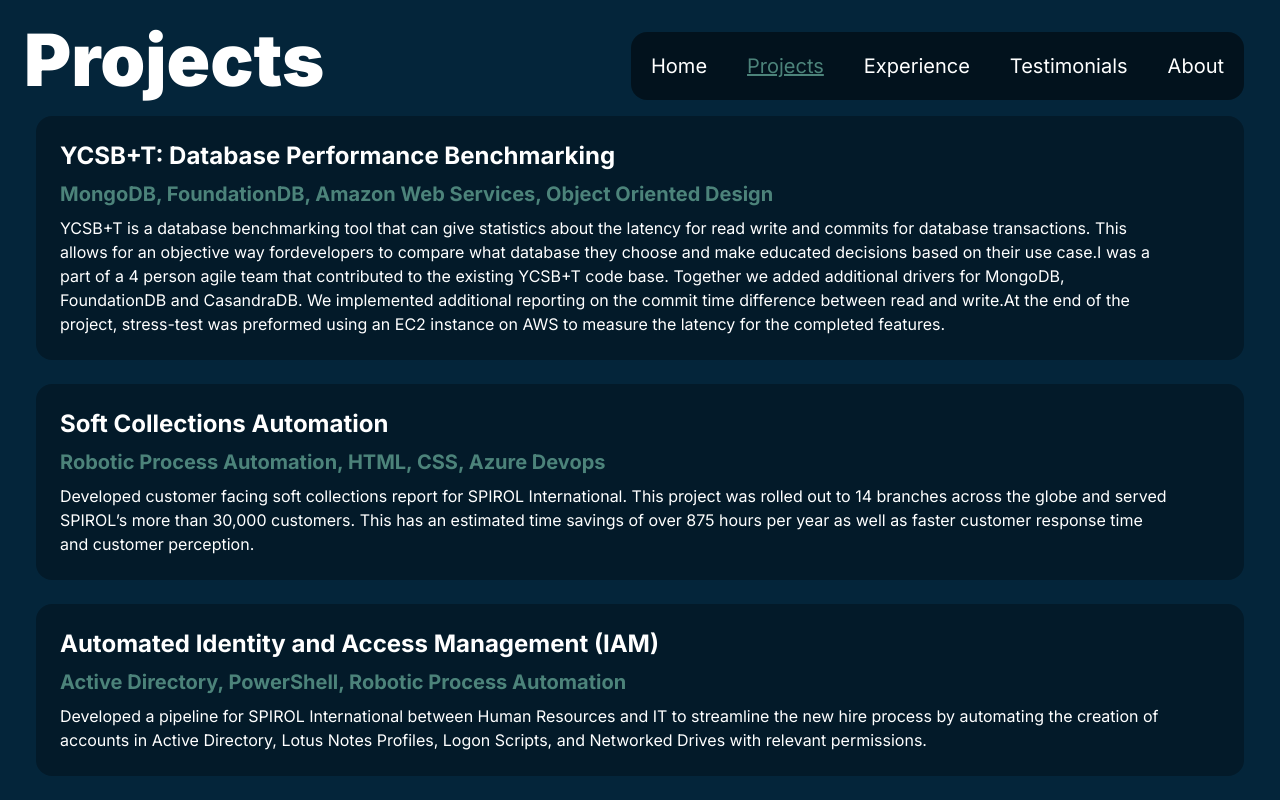
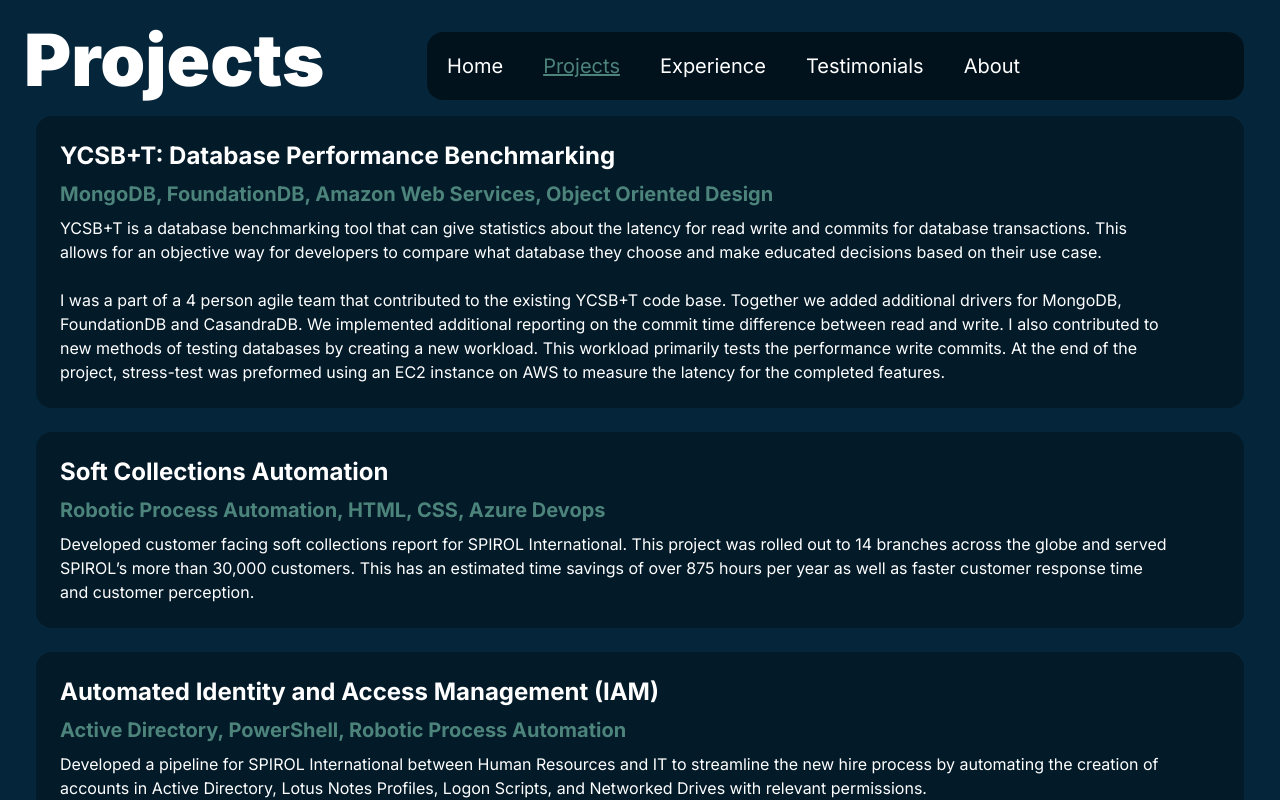
Before and after one commit to josh-torre/josh-torre.github.io, a Next.js app: page /projects in a window 1280 px wide. Shown: the top 800 px of the page. Built offline with nearby package versions, Linux system fonts and the light colour scheme.

Commit message:
Working version

```diff
--- a/package.json
+++ b/package.json
@@ -9,7 +9,6 @@
     "lint": "next lint"
   },
   "dependencies": {
-    "@next/font": "^14.2.5",
     "framer-motion": "^11.3.19",
     "next": "14.2.5",
     "react": "^18",
--- a/src/app/Core Components/Core Card.tsx
+++ b/src/app/Core Components/Core Card.tsx
@@ -1,7 +1,7 @@
 type CardData = {
     title: string;
     subHeading: string;
-    bodyText: string;
+    bodyText: JSX.Element;
     optionalJSX: JSX.Element | undefined;
 };
 
@@ -15,7 +15,7 @@ export function MakeCard({title, subHeading, bodyText, optionalJSX}: CardData) :
                 <div className="p-6">
                     <p className="font-bold text-my-white text-2xl pb-2">{title}</p>
                     <p className='text-xl font-bold text-my-teal pb-2'>{subHeading}</p>
-                    <p className="text-l text-my-white">{bodyText}</p>
+                    {bodyText}
                 </div>
                 <div className={"p-6 flex-col-1 m-auto " + sideContentSize}>
                     {optionalJSX}
--- a/src/app/Core Components/Navigation Bar.tsx
+++ b/src/app/Core Components/Navigation Bar.tsx
@@ -4,11 +4,10 @@ import {usePathname} from "next/navigation";
 
 
 export const NavBar : JSX.Element =
-    (
-        <div className="p-3 pt-1">
-            <div className="bg-black bg-opacity-50 h-fit w-fit rounded-2xl flex float-right">
+    (<div className="p-3 pt-1">
+            <div className="bg-black bg-opacity-50 h-fit w-[90%] rounded-2xl flex float-right">
                 <nav>
-                    <ul className="flex m-auto text-white select-none flex-wrap">
+                    <ul className="flex w-full text-white select-none place-content-center flex-wrap">
                         <NavBarLocation name={"Home"} href={"/"}/>
                         <NavBarLocation name={"Projects"} href={"/projects"}/>
                         <NavBarLocation name={"Experience"} href={"/experience"} />
@@ -17,8 +16,7 @@ export const NavBar : JSX.Element =
                     </ul>
                 </nav>
             </div>
-        </div>
-    );
+        </div>);
 
 
 type BarLocationInfo ={
--- a/src/app/about/page.tsx
+++ b/src/app/about/page.tsx
@@ -59,7 +59,7 @@ const AboutMeText: JSX.Element =
                 <p className=""> Hi! I’m a
                     Computer Science student at Northeastern University.
                     Besides a student, I am also . When I am not working, you can find me at the Huntington Ave <a href="https://locations.dunkindonuts.com/en/ma/boston/360-huntington-ave/341489?utm_source=google&utm_medium=local&utm_campaign=localmaps&utm_content=341489&y_source=1_MTIxMTEzMTItNzE1LWxvY2F0aW9uLndlYnNpdGU%3D" target="_blank"
-                                                                                                                     className="text-orange-500 font-bold">Dunkin'</a> or meeting my friends
+                                                                                                                     className="text-orange-500 font-bold">Dunkin&apos;</a> or meeting my friends
                     for some late night Mamacitas.</p>
                 <p className="pt-6">As a professional, <strong className="font-bold text-my-lighter-teal">I am a results-driven software engineer with a background in successful
                     corporate implementations</strong>. As I progress through my career, I am always looking for new opportunities to
--- a/src/app/globals.css
+++ b/src/app/globals.css
@@ -1,3 +1,7 @@
 @tailwind base;
 @tailwind components;
 @tailwind utilities;
+
+body{
+    @apply text-white
+}
--- a/src/app/page.tsx
+++ b/src/app/page.tsx
@@ -5,24 +5,23 @@ import githubIcon from '../../public/Github.svg'
 import linkedinIcon from '../../public/Linkedin Icon.svg'
 import TypingEffect from './TitlesAnimation'
 import {MyButton} from './Core Components/ButtonComponent'
-import { Inter } from 'next/font/google/'
 import "./globals.css";
 import React from "react";
 import {ClickableIcons} from "@/app/ClickableIcons";
-import { AppProps } from 'next/app'
 
+import { Inter } from 'next/font/google'
 
-const inter = Inter
-console.log(inter[Symbol.hasInstance]);
+// If loading a variable font, you don't need to specify the font weight
+const inter = Inter({ subsets: ['latin'] })
 
 function TitleCard() : JSX.Element {
     return (
         <>
-            <div className="text-my-white font-inter">
-                <h1 className="text-8xl font-bold">
+            <div className="font-inter w-fit">
+                <h1 className="text-6xl xl:text-8xl font-black lg:text-nowrap">
                     Joshua Torre
                 </h1>
-                <div className="text-5xl text-my-teal text-nowrap font-light min-h-[48px]">
+                <div className="text-4xl xl:text-5xl text-my-teal text-nowrap font-light min-h-[48px]">
                 <TypingEffect/>
                 </div>
             </div>
@@ -72,14 +71,14 @@ function LeftSideOfHome(): JSX.Element {
 function RightSideOfHome(): JSX.Element {
     return (
         <div className="w-full sm:w-3/4 place-content-center">
-            <AddPortrait/>
+            <Portrait/>
             <BottomLinks/>
         </div>
     )
 
 }
 
-function AddPortrait() {
+function Portrait() {
     return (
         <div className="p-2 grid justify-items-center self-end">
             <Image
--- a/src/app/projects/page.tsx
+++ b/src/app/projects/page.tsx
@@ -26,40 +26,42 @@ export default function Root() {
                     <MakeCard
                         title={"YCSB+T: Database Performance Benchmarking"}
                         subHeading={"MongoDB, FoundationDB, Amazon Web Services, Object Oriented Design"}
-                        bodyText={"YCSB+T is a database benchmarking tool that can give statistics about the latency " +
-                            "for read write and commits for database transactions. This allows for an objective way for" +
-                            "developers to compare what database they choose and make educated decisions based on their use case." +
-                            "I was a part of a 4 person agile team that contributed to the existing YCSB+T code base." +
-                            " Together we added additional drivers for MongoDB, FoundationDB and CasandraDB. " +
-                            "We implemented additional reporting on the commit time difference between read and write." +
-                            "At the end of the project, stress-test was preformed using an EC2 instance on AWS to measure" +
-                            " the latency for the completed features."}
+                        bodyText={<p>YCSB+T is a database benchmarking tool that can give statistics about the latency
+                            for read write and commits for database transactions. This allows for an objective way for
+                            developers to compare what database they choose and make educated decisions based on their use case.
+                            <br/><br/>I was a part of a 4 person agile team that contributed to the existing YCSB+T code base.
+                            Together we added additional drivers for MongoDB, FoundationDB and CasandraDB.
+                            We implemented additional reporting on the commit time difference between read and write.
+                            I also contributed to new methods of testing databases by creating a new workload. This workload
+                            primarily tests the performance write commits.
+                            At the end of the project, stress-test was preformed using an EC2 instance on AWS to measure
+                             the latency for the completed features.</p>}
                         optionalJSX={undefined}
                         />
                     <MakeCard
                         title={"Soft Collections Automation"}
                         subHeading={"Robotic Process Automation, HTML, CSS, Azure Devops"}
-                        bodyText={"Developed customer facing soft collections report for SPIROL International." +
-                            " This project was rolled out to 14 branches across the globe and served SPIROL’s more than" +
-                            " 30,000 customers. This has an estimated time savings of over 875 hours per year as well as" +
-                            " faster customer response time and customer perception."}
+                        bodyText={<p>Developed customer facing soft collections report for SPIROL International.
+                             This project was rolled out to 14 branches across the globe and served SPIROL’s more than
+                             30,000 customers. This has an estimated time savings of over 875 hours per year as well as
+                             faster customer response time and customer perception.</p>}
                         optionalJSX={undefined}
                     />
                     <MakeCard
                         title={"Automated Identity and Access Management (IAM)"}
                         subHeading={"Active Directory, PowerShell, Robotic Process Automation"}
-                        bodyText={"Developed a pipeline for SPIROL International between Human Resources and IT to streamline " +
-                            "the new hire process by automating the creation of accounts in Active Directory, Lotus Notes " +
-                            "Profiles, Logon Scripts, and Networked Drives with relevant permissions."}
+                        bodyText={<p>Developed a pipeline for SPIROL International between Human Resources and IT to streamline
+                            the new hire process by automating the creation of accounts in Active Directory, Lotus Notes
+                            Profiles, Logon Scripts, and Networked Drives with relevant permissions.</p>}
                         optionalJSX={undefined}
                     />
                     <MakeCard
                         title={"Maze Generator and Solver"}
                         subHeading={"TypeScript, P5JS, GitHub, List Heap, BFS/DFS, A*"}
-                        bodyText={"Developed a program capable of developing a maze with a single path using Kruskal's algorithm." +
-                            " The maze can then be solved using Breath First Search (BFS), Depth First Search (DFS), and the A*" +
-                            " algorithm using the Manhattan distance heuristic. The program also supports both hexagonal and " +
-                            "square mazes, allowing for an extra layer of complexity for users who want a challenge."}
+                        bodyText={<p>Developed a program capable of developing a maze with a single path using Kruskal&apos;s algorithm.
+                             The maze can then be solved using Breath First Search (BFS), Depth First Search (DFS), and the A*
+                             algorithm using the Manhattan distance heuristic. The program also supports both hexagonal and
+                            square mazes, allowing for an extra layer of complexity for users who want a challenge.</p>}
                         optionalJSX={<MyButton text={"Try It!"}
                                                link={"/projects/Project-Code/Maze-Project/_disabled_"}
                                                newWindow={true}/>}
@@ -67,10 +69,10 @@ export default function Root() {
                     <MakeCard
                         title={"Image Compression - Seam Removal*"}
                         subHeading={"Java, Object Oriented Design"}
-                        bodyText={"Developed a program that will take seams of an image and remove them to reduce the size of an" +
-                            " image. It will remove the “least interesting” seams which is by calculating the average brightness" +
-                            " of the adjacent horizontal and vertical pixels. The project was developed with the SOLID object" +
-                            " oriented design principles in mind."}
+                        bodyText={<p>Developed a program that will take seams of an image and remove them to reduce the size of an
+                             image. It will remove the “least interesting” seams which is by calculating the average brightness
+                             of the adjacent horizontal and vertical pixels. The project was developed with the SOLID object
+                             oriented design principles in mind.</p>}
                         optionalJSX={undefined}
                     />
                 </div>
```
Also changed, not shown: src/app/testimonials/page.tsx (+5 -6 lines), 1 other file (tests, documents, lock files or other folders).
